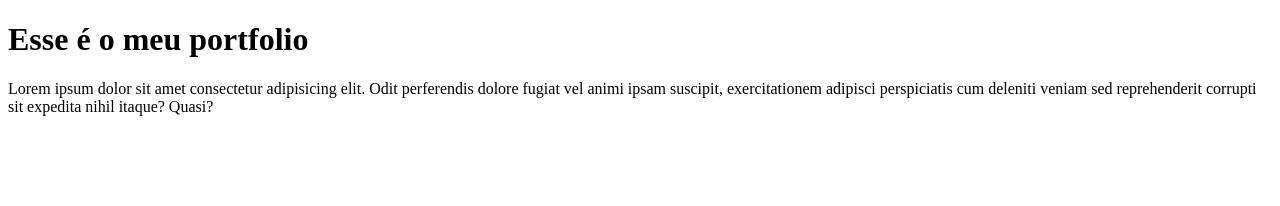
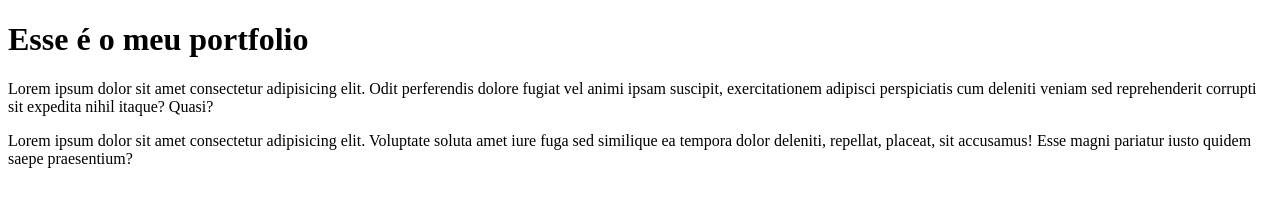
Before and after one commit to leonardodegani/photographer_portfolio, a plain HTML site: page website/index.html in a window 1280 px wide. Drawn offline with Linux system fonts and the light colour scheme.

Commit message:
New <p> was created

```diff
--- a/website/index.html
+++ b/website/index.html
@@ -8,5 +8,6 @@
 <body>
     <h1>Esse é o meu portfolio</h1>
     <p>Lorem ipsum dolor sit amet consectetur adipisicing elit. Odit perferendis dolore fugiat vel animi ipsam suscipit, exercitationem adipisci perspiciatis cum deleniti veniam sed reprehenderit corrupti sit expedita nihil itaque? Quasi?</p>
+    <p>Lorem ipsum dolor sit amet consectetur adipisicing elit. Voluptate soluta amet iure fuga sed similique ea tempora dolor deleniti, repellat, placeat, sit accusamus! Esse magni pariatur iusto quidem saepe praesentium?</p>
 </body>
 </html>
```
